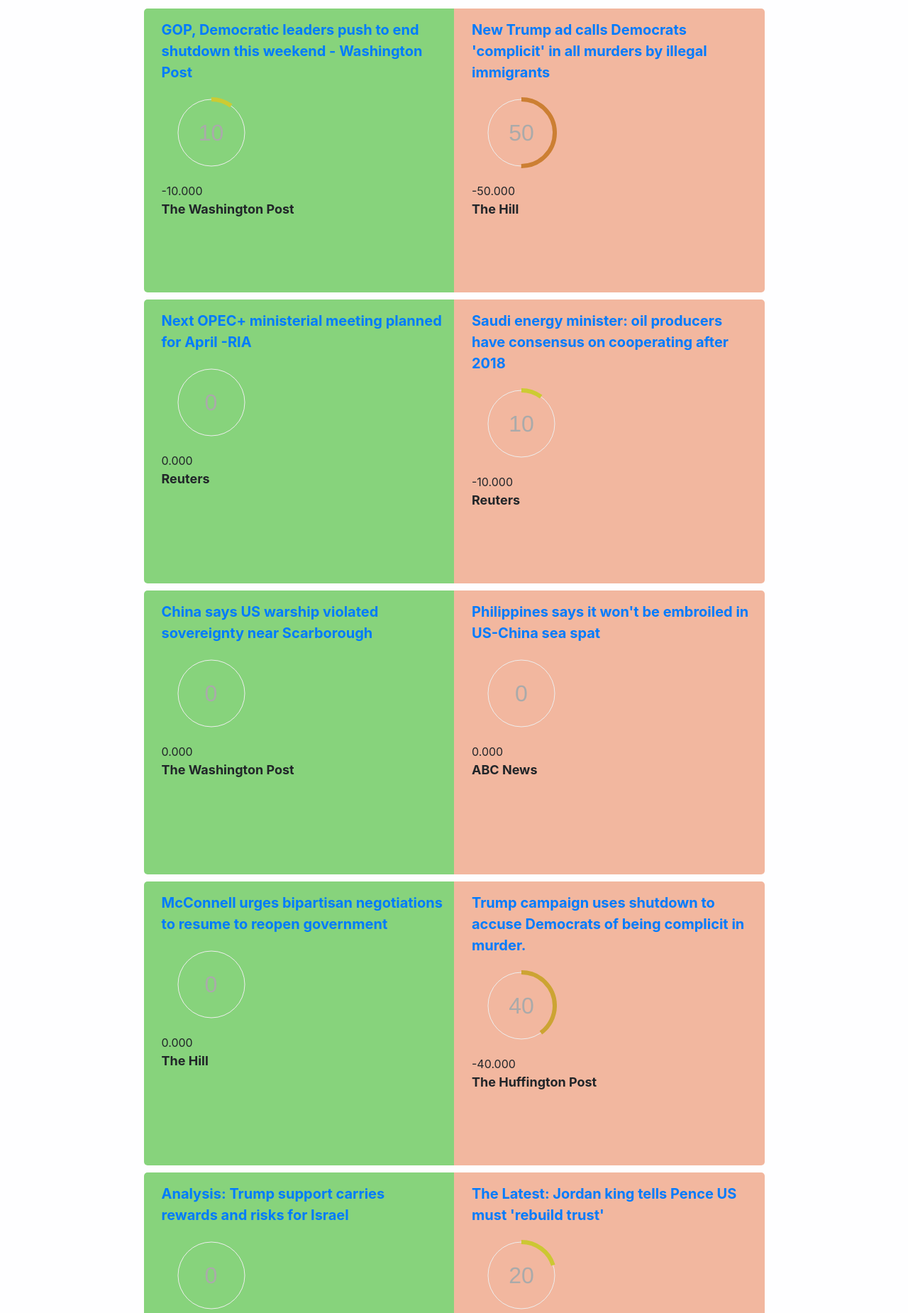
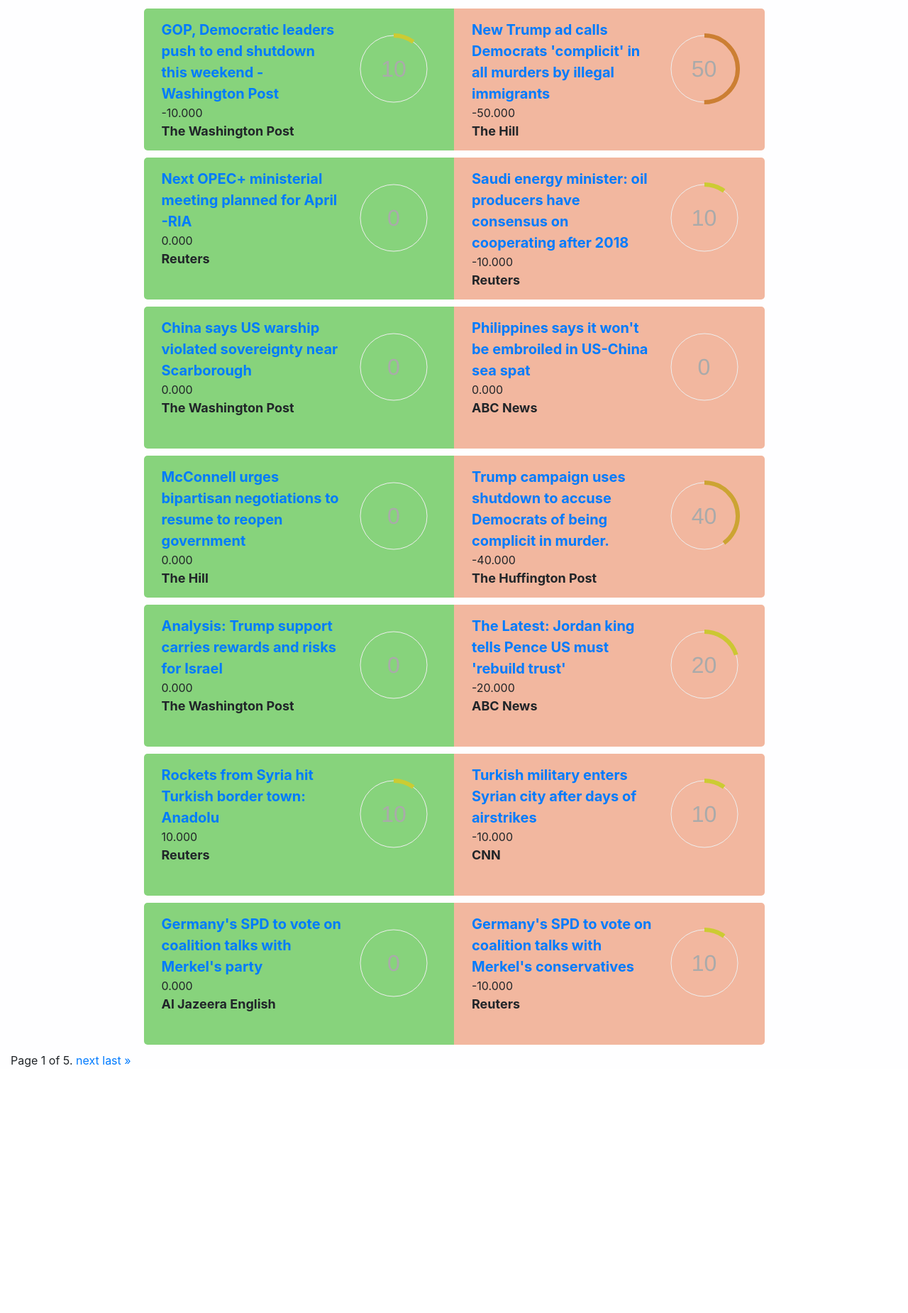
Before and after one commit to sallydly/PairNews, a Django app: page / in a window 1280 px wide. Shown: the part 70-1920 px from the top of the page at 71% size. After the commit the page ends 1574 px from the top, so only its background shows below. Run offline with Django 3.2, Linux system fonts and the light colour scheme; data comes from the database, SQL or seed files in the repository; some libraries are stand-ins or nearby versions.

Commit message:
better css

```diff
--- a/gotnews_app/templates/gotnews_app/index.html
+++ b/gotnews_app/templates/gotnews_app/index.html
@@ -66,8 +66,10 @@
 
 			<div class="col-xs-sm-md-lg-6 positive">
         <div class="text">
+          <div class="wrapper">
+            <div id="circle-placeholder-{{val.1.id}}" class="progress-container"></div>
 		        <div id="{{val.1.id}}-title" class="sub-article-title"><a href='{{val.1.url}}'>{{val.1.title}}</a></div>
-		        <div id="circle-placeholder-{{val.1.id}}" class="progress-container"></div>
+          </div>
 		        <div id="{{val.1.id}}-sentiment" class="sub-article-sentiment">{{val.1.overall_sentiment}}</div>
 		        <div id="{{val.1.id}}-source" class="sub-article-source">{{ val.1.news_source.name }}</div>
         </div>
@@ -75,8 +77,10 @@
 
 	    <div class="col-xs-sm-md-lg-6 negative">
         <div class="text">
-	        <div id="{{val.0.id}}" class="sub-article-title"><a href='{{val.0.url}}'>{{val.0.title}}</a></div>
-	        <div id="circle-placeholder-{{val.0.id}}" class="progress-container"></div>
+          <div class="wrapper">
+            <div id="circle-placeholder-{{val.0.id}}" class="progress-container"></div>
+	          <div id="{{val.0.id}}" class="sub-article-title"><a href='{{val.0.url}}'>{{val.0.title}}</a></div>
+          </div>
 	        <div id="{{val.0.id}}-sentiment" class="sub-article-sentiment">{{val.0.overall_sentiment}}</div>
 	        <div id="{{val.0.id}}-source" class="sub-article-source">{{ val.0.news_source.name }}</div>
         </div>
--- a/static/general.css
+++ b/static/general.css
@@ -32,7 +32,7 @@
 
 div.col-xs-sm-md-lg-6{
 	width:50%;
-	height:50vh;
+	height:25vh;
 
 }
 
@@ -55,9 +55,12 @@
 
 div.sub-article-title {
 	font-weight:bold;
-	font-size:20px
+	font-size:20px;
 }
 
+div.progress-container {
+	float: right;
+}
 div.sub-article-source {
 	font-size:18px;
 	font-weight:bold;
```
